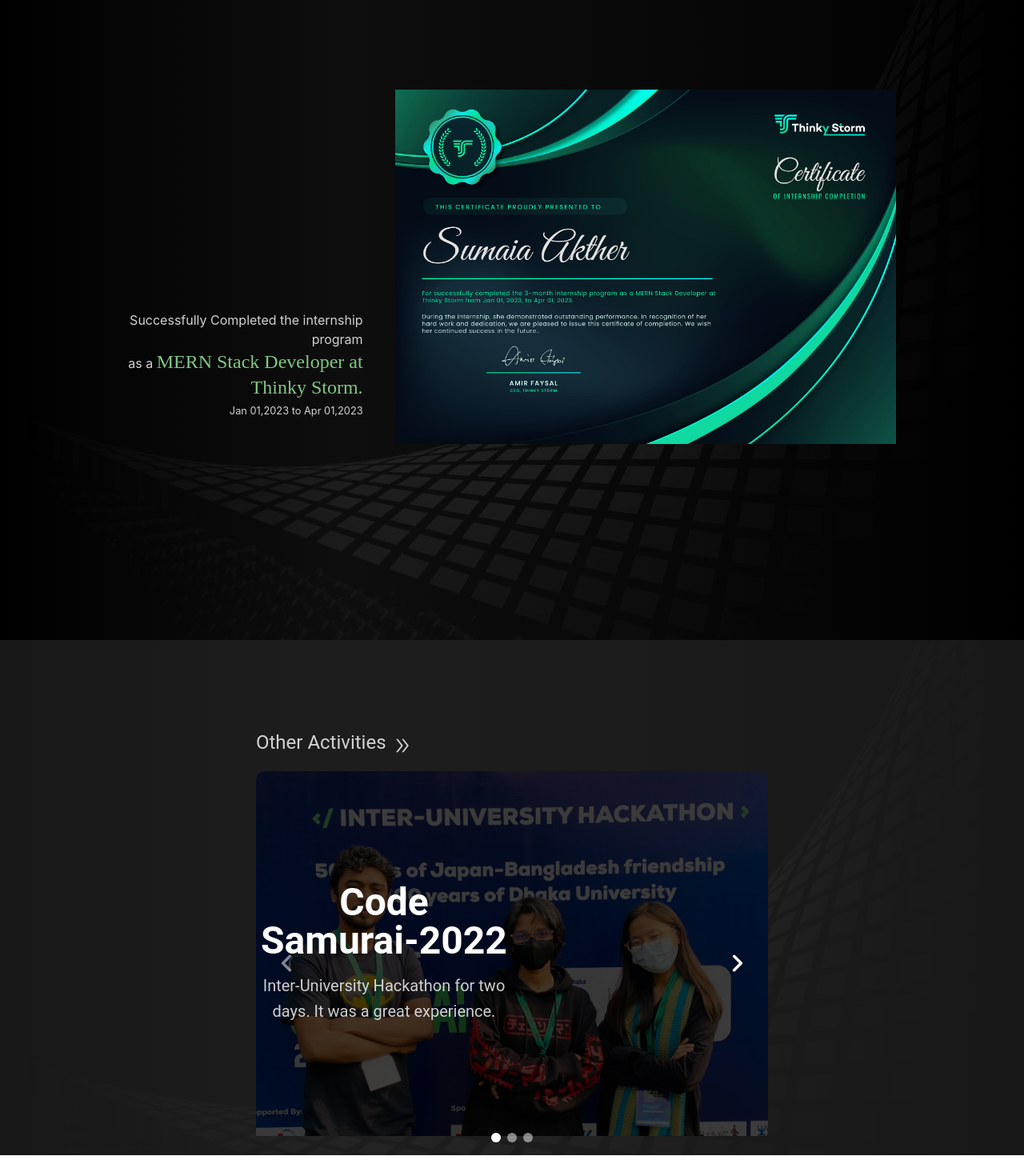
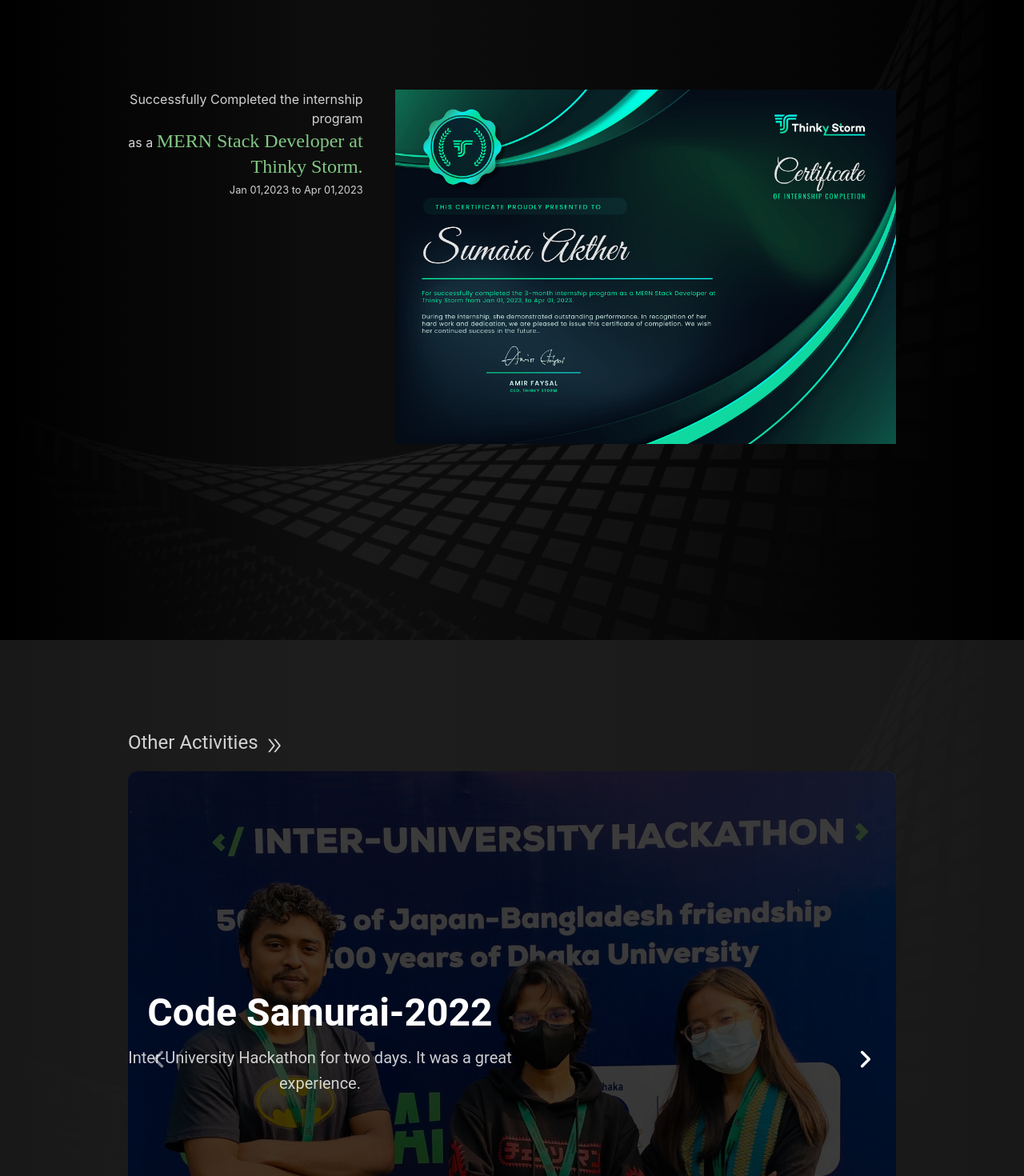
Before and after one commit to Sumaiya-topu/my-portfolio, a React (Create React App) app: page /acievement in a window 1280 px wide. Shown: the top 1470 px of the page at 80% size. Before the commit the page ends 1444 px from the top, so only its background shows below. Built offline with nearby package versions, Linux system fonts and the light colour scheme.

Commit message:
some fixing

```diff
--- a/src/Components/TabSection/TabSection.js
+++ b/src/Components/TabSection/TabSection.js
@@ -9,9 +9,9 @@
 const TabSection = () => {
   return (
     <div>
-      <div className="flex justify-center w-3/4 mx-auto pt-28 gap-10 h-screen">
-        <div className="w-full flex items-center">
-          <div className="text-right w-full  ">
+      <div className="flex flex-wrap md:flex-nowrap  justify-center w-3/4 mx-auto pt-28 md:gap-10 h-screen">
+        <div className="w-full items-center">
+          <div className=" md:text-right w-full  ">
             <p>
               Successfully Completed the internship program <br /> as a{" "}
               <span className=" text-green-300 text-2xl font-serif">
@@ -29,13 +29,13 @@
       </div>
       <div className="bg-[#2629269b] pt-28">
         {" "}
-        <div className="w-1/2 mx-auto mb-5">
+        <div className="w-3/4 mx-auto mb-5">
           <h1 className="text-left text-2xl flex items-end gap-2 font-sans">
             Other Activities <AiOutlineDoubleRight></AiOutlineDoubleRight>
           </h1>
         </div>
         {/* slider start */}
-        <Carousel className="rounded-xl w-1/2 mx-auto">
+        <Carousel className="lg:rounded-xl  lg:w-3/4 mx-auto">
           <div className="relative h-full w-full">
             <img
               src={samurai1}
```
